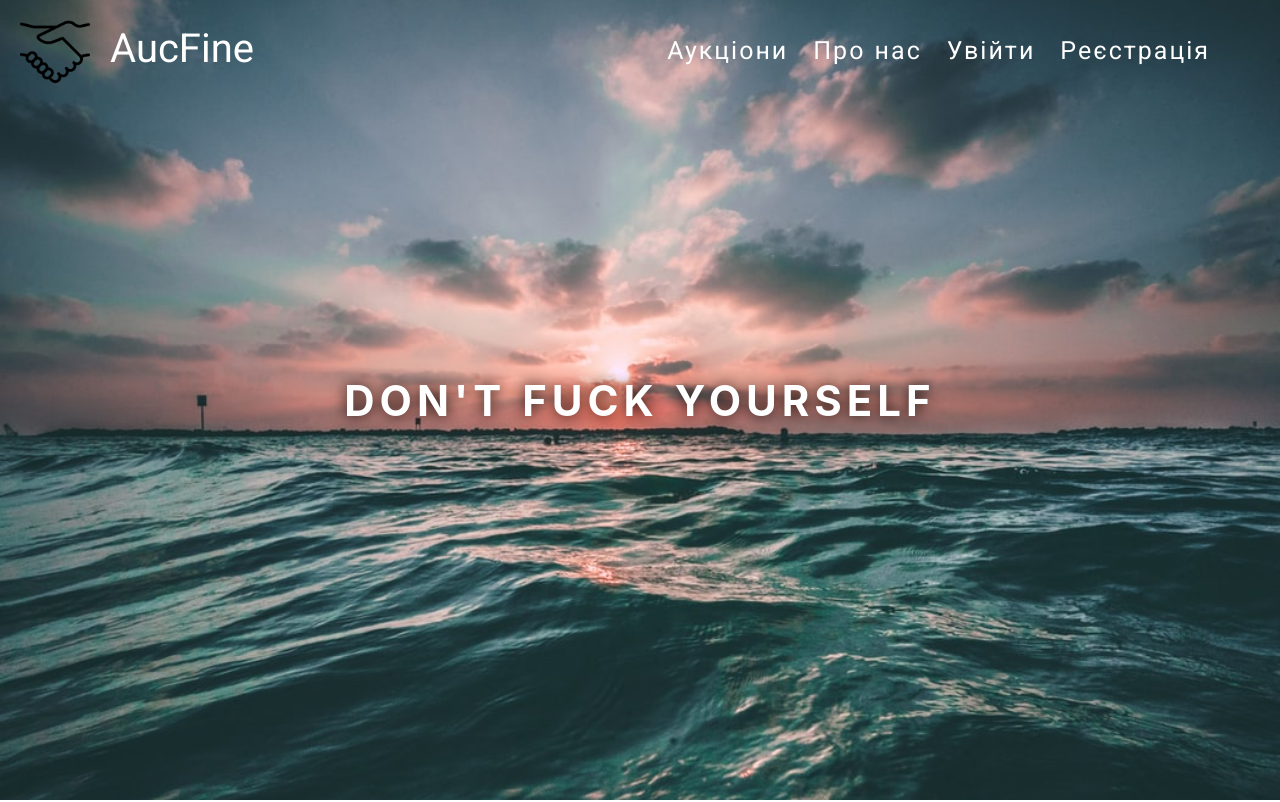
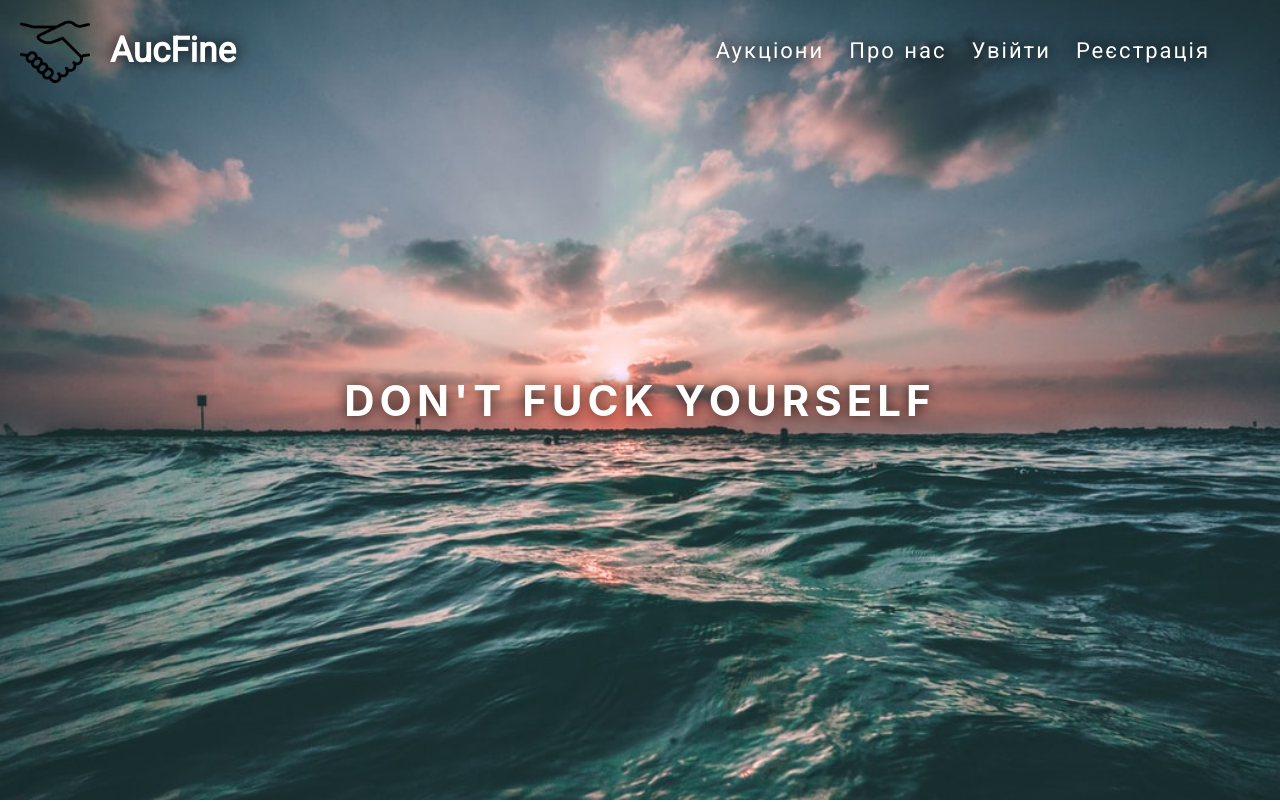
Before and after one commit to bohdan-krupa/auction, a Nuxt app: page / in a window 1280 px wide. Shown: the top 802 px of the page. Built offline with nearby package versions, Linux system fonts and the light colour scheme; no server answers.

Commit message:
dynamic menu

```diff
--- a/components/main/AppNavigation.vue
+++ b/components/main/AppNavigation.vue
@@ -4,18 +4,18 @@
       <div class="mask">
         <NLink to="/" class="logo">
           <img src="img/logo.png" alt="Logo" />
-          <span>AucFine</span>
+          <h1 :class="{ white: isWhite }">AucFine</h1>
         </NLink>
       </div>
 
       <div class="options">
-        <NLink to="/">Аукціони</NLink>
-        <NLink to="/about">Про нас</NLink>
-        <NLink v-if="!isSignIn" to="/auth/sign-in">Увійти</NLink>
-        <NLink v-if="!isSignIn" to="/auth/sign-up">Реєстрація</NLink>
-        <NLink v-if="isSignIn" to="/dashboard">Профіль</NLink>
-        <span v-if="isSignIn" @click="logout()" class="logout">Вийти</span>
-        <span v-if="isSignIn">Баланс: 300 грн</span>
+        <NLink to="/" :class="{ white: isWhite }">Аукціони</NLink>
+        <NLink to="/about" :class="{ white: isWhite }">Про нас</NLink>
+        <NLink v-if="!isSignIn" to="/auth/sign-in" :class="{ white: isWhite }">Увійти</NLink>
+        <NLink v-if="!isSignIn" to="/auth/sign-up" :class="{ white: isWhite }">Реєстрація</NLink>
+        <NLink v-if="isSignIn" to="/dashboard" :class="{ white: isWhite }">Профіль</NLink>
+        <span v-if="isSignIn" @click="logout()" :class="{ white: isWhite }" class="logout">Вийти</span>
+        <span v-if="isSignIn" :class="{ white: isWhite }">Баланс: 300 грн</span>
       </div>
     </nav>
   </header>
@@ -30,6 +30,11 @@ export default {
       isSignIn: false
     };
   },
+  computed: {
+    isWhite() {
+      return this.$route.name == 'index'
+    }
+  },
   mounted() {
     firebase.auth().onAuthStateChanged(user => {
       this.isSignIn = user ? true : false;
@@ -37,17 +42,13 @@ export default {
   },
   methods: {
     logout() {
-      firebase
-        .auth()
-        .signOut()
-        .then(() => {
-          Toastify({
-            text: "Logged out"
-          }).showToast();
-        })
-        .catch(error => {
-          console.log(error);
-        });
+      firebase.auth().signOut().then(() => {
+        Toastify({
+          text: "Logged out"
+        }).showToast();
+      }).catch(error => {
+        console.log(error);
+      })
     }
   }
 };
@@ -57,27 +58,29 @@ export default {
   @import url("https://fonts.googleapis.com/css?family=Roboto&display=swap")
   @import '~/assets/variables.sass'
 
+  .white
+    color: #FFF
+    text-shadow: 0 0 15px #000
+
   nav
     display: flex
-    font-family: "Roboto"
+    align-items: center
+    font-family: 'Roboto'
     justify-content: space-between
     padding: 20px
     height: 100px
-    align-items: center
-
-
+    color: #000 !important
 
     .logo
       display: flex
-      font-size: 40px
-      color: #fff
+      align-items: center
 
       img
         width: 70px
 
-      span
+      h1
+        font-size: 35px
         margin-left: 20px
-        margin-top: 10px
 
     .options
       display: flex
@@ -87,8 +90,7 @@ export default {
       a, span
         margin-right: 25px
         list-style: none
-        font-size: 25px
-        color: #fff
+        font-size: 22px
         letter-spacing: 2px
 
         &.logout
```
